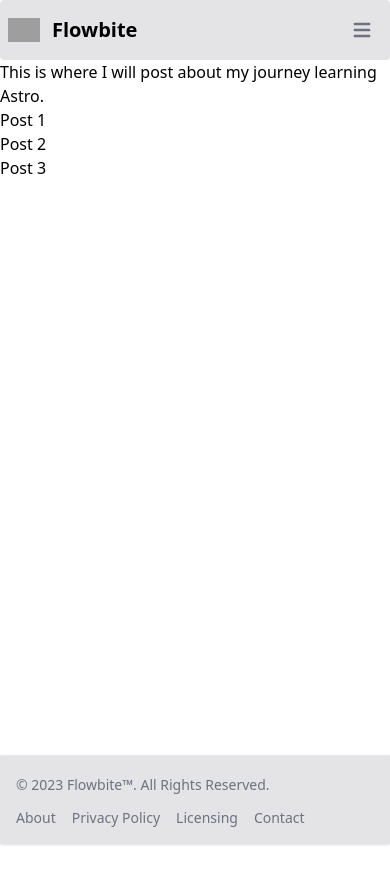
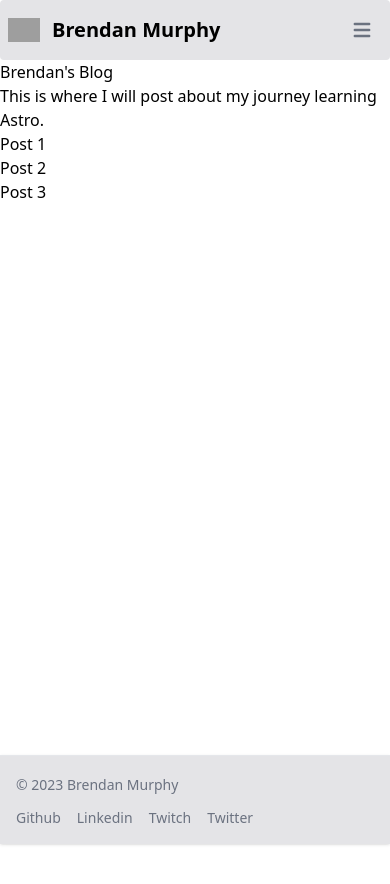
Before and after one commit to bmurf17/Astro-Profile, an Astro site: page /blog in a window 390 px wide. After the commit the page ends 844 px from the top, so only its background shows below. Built offline with nearby package versions, Linux system fonts and the light colour scheme; Astro itself is replaced by a stand-in of ours; grey boxes are pictures that could not be loaded.

Commit message:
Use layouts on my md files

```diff
--- a/src/components/Footer.astro
+++ b/src/components/Footer.astro
@@ -9,23 +9,22 @@ const username = "withastro";
   class="fixed bottom-0 left-0 z-20 w-full p-4 bg-zinc-200 border-t border-gray-200 shadow md:flex md:items-center md:justify-between md:p-6 dark:bg-gray-800 dark:border-gray-600"
 >
   <span class="text-sm text-gray-500 sm:text-center dark:text-gray-400"
-    >© 2023 <a href="https://flowbite.com/" class="hover:underline">Flowbite™</a
-    >. All Rights Reserved.
+    >© 2023 Brendan Murphy
   </span>
   <ul
     class="flex flex-wrap items-center mt-3 text-sm font-medium text-gray-500 dark:text-gray-400 sm:mt-0"
   >
     <li>
-      <a href="#" class="mr-4 hover:underline md:mr-6">About</a>
+      <a href="#" class="mr-4 hover:underline md:mr-6">Github</a>
     </li>
     <li>
-      <a href="#" class="mr-4 hover:underline md:mr-6">Privacy Policy</a>
+      <a href="#" class="mr-4 hover:underline md:mr-6">Linkedin</a>
     </li>
     <li>
-      <a href="#" class="mr-4 hover:underline md:mr-6">Licensing</a>
+      <a href="#" class="mr-4 hover:underline md:mr-6">Twitch</a>
     </li>
     <li>
-      <a href="#" class="hover:underline">Contact</a>
+      <a href="#" class="hover:underline">Twitter</a>
     </li>
   </ul>
 </footer>
--- a/src/components/Navbar.astro
+++ b/src/components/Navbar.astro
@@ -8,7 +8,7 @@ const pathname = new URL(Astro.request.url).pathname;
   class="bg-zinc-200 border-gray-200 px-2 sm:px-4 py-2.5 rounded dark:bg-gray-900 sticky top-0 z-50"
 >
   <div class="container flex flex-wrap items-center justify-between mx-auto">
-    <a href="https://flowbite.com/" class="flex items-center">
+    <div class="flex items-center">
       <img
         src="https://flowbite.com/docs/images/logo.svg"
         class="h-6 mr-3 sm:h-9"
@@ -16,9 +16,9 @@ const pathname = new URL(Astro.request.url).pathname;
       />
       <span
         class="self-center text-xl font-semibold whitespace-nowrap dark:text-white"
-        >Flowbite</span
+        >Brendan Murphy</span
       >
-    </a>
+    </div>
     <button
       data-collapse-toggle="navbar-default"
       type="button"
--- a/src/layouts/BaseLayout.astro
+++ b/src/layouts/BaseLayout.astro
@@ -14,7 +14,7 @@ const { pageTitle } = Astro.props;
   </head>
   <body>
     <Navigation />
-    <div class="container mx-auto h-screen">
+    <div class="container mx-auto">
       <div class="relative flex flex-wrap">
         <h1>{pageTitle}</h1>
       </div>
--- /dev/null
+++ b/src/layouts/MarkdownPostLayout.astro
@@ -0,0 +1,11 @@
+---
+import BaseLayout from "./BaseLayout.astro";
+const { frontmatter } = Astro.props;
+---
+
+<BaseLayout pageTitle={frontmatter.title}>
+  <p>{frontmatter.pubDate.slice(0, 10)}</p>
+  <p><em>{frontmatter.description}</em></p>
+  <p>Written by: {frontmatter.author}</p>
+  <slot />
+</BaseLayout>
--- a/src/pages/blog.astro
+++ b/src/pages/blog.astro
@@ -15,7 +15,7 @@ const pageTitle = "Brendan's Blog";
     <title>{pageTitle}</title>
   </head>
   <body>
-    <BaseLayout>
+    <BaseLayout pageTitle={pageTitle}>
       <div class="flex flex-row">
         <p>This is where I will post about my journey learning Astro.</p>
       </div>
--- a/src/pages/posts/post-1.md
+++ b/src/pages/posts/post-1.md
@@ -1,15 +1,14 @@
 ---
+layout: ../../layouts/MarkdownPostLayout.astro
 title: "My First Blog Post"
 pubDate: 2022-07-01
 description: "This is the first post of my new Astro blog."
-author: "Astro Learner"
+author: "Brendan Murphy"
 image:
   url: "https://astro.build/assets/blog/astro-1-release-update/cover.jpeg"
   alt: "The Astro logo with the word One."
 tags: ["astro", "blogging", "learning in public"]
 ---
-
-# My First Blog Post
 
 Published on: 2022-07-01
 
--- a/src/pages/posts/post-2.md
+++ b/src/pages/posts/post-2.md
@@ -1,4 +1,5 @@
 ---
+layout: ../../layouts/MarkdownPostLayout.astro
 title: My Second Blog Post
 author: Astro Learner
 description: "After learning some Astro, I couldn't stop!"
--- a/src/pages/posts/post-3.md
+++ b/src/pages/posts/post-3.md
@@ -1,4 +1,5 @@
 ---
+layout: ../../layouts/MarkdownPostLayout.astro
 title: My Third Blog Post
 author: Astro Learner
 description: "I had some challenges, but asking in the community really helped!"
```
